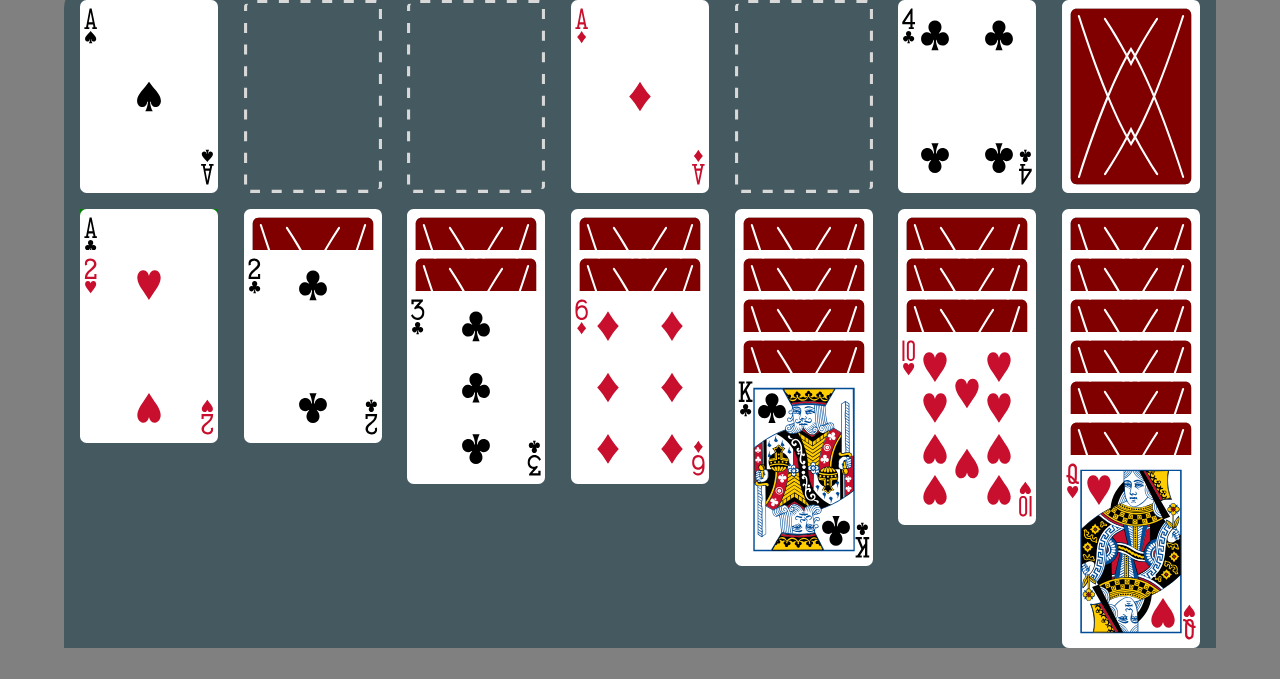
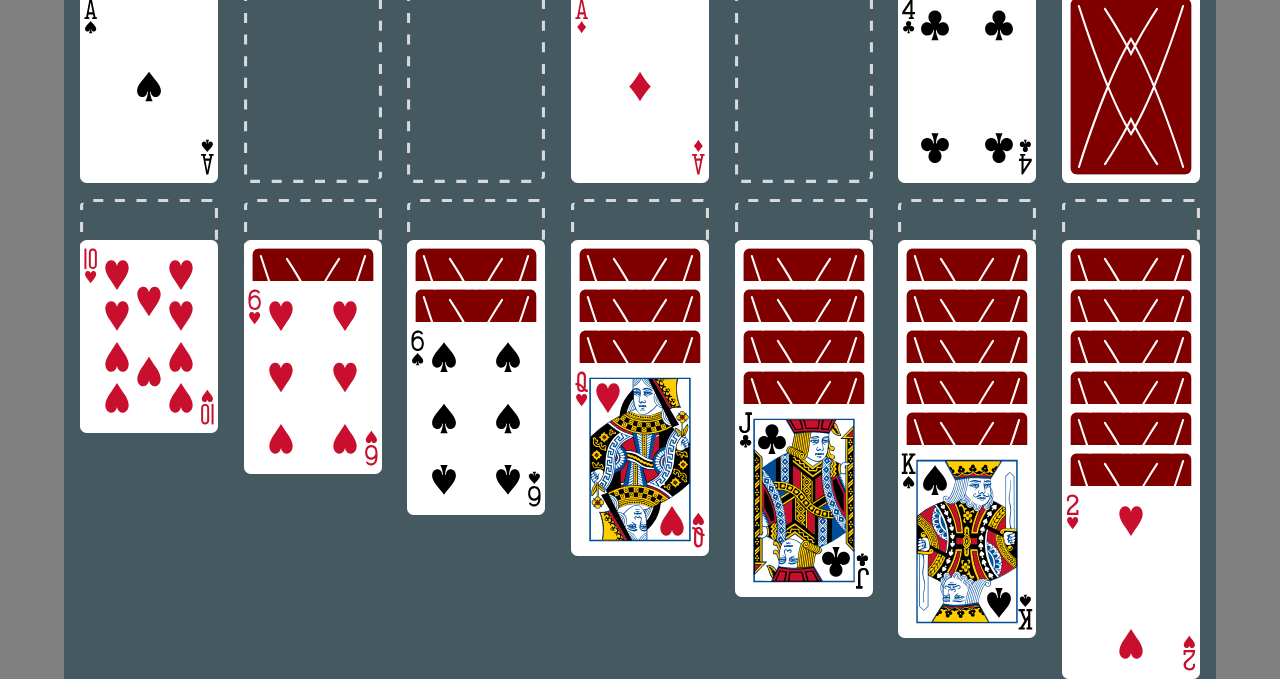
Before and after one commit to yutaokkots/2023-solitaire, a plain HTML site: page index.html in a window 1280 px wide. Shown: the part 166-845 px from the top of the page. Before the commit the page ends 814 px from the top, so only its background shows below. Drawn offline with Linux system fonts and the light colour scheme.

Commit message:
completed auto-shuffle and deal function for initiating game

```diff
--- a/css/style.css
+++ b/css/style.css
@@ -1,6 +1,6 @@
 :root {
     --main-row-1: 3vw;
-
+    --play-area-color: rgb(69, 90, 96);
 }
 
 body {
@@ -30,7 +30,7 @@ img {
 main {
     display:grid;
     grid-template-columns: 5vw auto 5vw;
-    grid-template-rows: auto auto auto;
+    grid-template-rows: auto auto auto auto;
 
 }
 
@@ -40,11 +40,11 @@ main {
     text-align:center;
     color:white;
     font-size: 2rem;
+    margin-bottom: -2.5rem;
 }
 
 #titleDivMain h1{
     margin: 0rem;
-
     background: linear-gradient(180deg, white, gray 100%);
     -webkit-text-fill-color: transparent;
     -webkit-background-clip: text;
@@ -52,9 +52,42 @@ main {
     vertical-align:center;
 }
 
+/*
+#titleDivMain {
+    display:grid;
+    grid-template-columns: auto auto 20vw;
+    grid-template-rows: 1rem;
+}
+
+#titleDivMain div{
+    background-color: rgb(69, 90, 96);
+} */
+
+#buttonArea {
+    height: 30px;
+    display:flex;
+    justify-content: flex-end;
+
+}
+
+#buttonArea div:nth-last-child(1){
+    background-color: var(--play-area-color);
+    width: 20vw;
+    height: 30px;
+    border-top-left-radius: 2rem;
+    border-top-right-radius: 0.5rem;
+    font-size: 0.8rem;
+}
+#buttonArea h4 {
+    margin-top: 0.3rem;
+    text-align: center;
+    color: gainsboro;
+}
+
+
 .foundationDiv {
     padding-top: 1rem;
-    padding-bottom: 1rem;
+    padding-bottom: 0.5rem;
 }
 
 #foundation {
@@ -62,7 +95,7 @@ main {
     border-top-left-radius: 1.5rem;
     width: auto;
     grid-template-columns: repeat(7, auto);
-    background-color: rgb(69, 90, 96);
+    background-color: var(--play-area-color);
     grid-column-gap: 2vw;
     padding-left: 1rem;
     padding-right: 1rem;
@@ -89,10 +122,11 @@ main {
     display: grid;
     width: auto;
     grid-template-columns: repeat(7, auto);
-    background-color: rgb(69, 90, 96);
+    background-color: var(--play-area-color);
     grid-column-gap: 2vw;
     padding-left: 1rem;
     padding-right: 1rem;
+    padding-top: 0.5rem;
 }
 
 /* Each column in tableau */
@@ -101,12 +135,11 @@ main {
     flex-direction: column;
     position:relative;
     align-items: flex-start;
-
 }
 
 /* Each card from 3rd -> end in column */
-/* USE THIS!! :nth-child(n+3) allows your to select all chidren after third position! */
-#tableau div div:nth-child(n+3) {
+/* USE THIS!! :nth-child(n+3) allows selection of all chidren after third position! */
+#tableau div div:nth-child(n+2) {
     margin-top: -110%;
 }
 
--- a/index.html
+++ b/index.html
@@ -19,10 +19,25 @@
     </footer>
 
     <main>
+        <!-- row 1 -->
         <div id="titleDiv"></div>
         <div id="titleDivMain"><h1>Tr'ondëk</h1></div>
         <div id="titleDiv"></div>
 
+
+        <!-- row 2 -->
+        <div></div>
+        <div id="buttonArea">
+            <div></div>
+            <div></div>
+            <div></div>
+            <div></div>
+            <div role="button"  tabIndex='0' ><h4>Play</h4></div>
+        </div>
+        <div></div>
+
+
+        <!-- row 3 -->
         <div class="foundationDiv"></div>
         <div class="foundationDiv" id="foundation">
             <div id="foundation-0"><img src="images/single_cards/SPADE-1.svg"></div>
@@ -35,66 +50,38 @@
         </div>
         <div class="foundationDiv"></div>
 
+        <!-- row 4 -->
         <div></div>
         <div id="tableau">
 
             <div id="tableau-0">
-                <div id='tab-0-origin'></div>
-                <div data-card="C02" id='tab-2-0'><img src="images/single_cards/CLUB-1.svg"> </div>
-
+                <div id='tab-0-origin'><img src="images/single_cards/EMPTY.svg"></div>
             </div>
 
             <div id="tableau-1">
-                <div id='tab-1-origin'></div>
-                <div id='tab-2-0'><img src="images/single_cards/BACK-2.svg"></div>
-                <div id='tab-2-1'><img src="images/single_cards/CLUB-2.svg"> </div>
-
+                <div id='tab-1-origin'><img src="images/single_cards/EMPTY.svg"></div>
             </div>
 
             <div id="tableau-2">
-                <!-- Use origin tab as placeholder for adding Kings -->
-                <div id='tab-2-origin'></div>
-                <div id='tab-2-0'><img src="images/single_cards/BACK-2.svg"></div>
-                <div id='tab-2-1'><img src="images/single_cards/BACK-2.svg"></div>
-                <div id='tab-2-2'><img src="images/single_cards/CLUB-3.svg"> </div>
+                <div id='tab-2-origin'><img src="images/single_cards/EMPTY.svg"></div>
+            </div>
 
+            <div id="tableau-3">
+                <div id='tab-3-origin'><img src="images/single_cards/EMPTY.svg"></div>
             </div>
-            <div id="tableau-3">
-                <div id='tab-3-origin'></div>
-                <div id='tab-3-0'><img src="images/single_cards/BACK-2.svg"></div>
-                <div id='tab-3-2'><img src="images/single_cards/BACK-2.svg"></div>
-                <div id='tab-3-3'><img src="images/single_cards/DIAMOND-6.svg"> </div>
 
-            </div>
             <div id="tableau-4">
-                <div id='tab-4-origin'></div>
-                <div id='tab-4-0'><img src="images/single_cards/BACK-2.svg"></div>
-                <div id='tab-4-1'><img src="images/single_cards/BACK-2.svg"></div>
-                <div id='tab-4-2'><img src="images/single_cards/BACK-2.svg"></div>
-                <div id='tab-4-3'><img src="images/single_cards/BACK-2.svg"></div>
-                <div id='tab-4-4'><img src="images/single_cards/CLUB-13-KING.svg"> </div>
-
+                <div id='tab-4-origin'><img src="images/single_cards/EMPTY.svg"></div>
             </div>
 
             <div id="tableau-5">
-                <div id='tab-5-origin'></div>
-                <div id='tab-5-0'><img src="images/single_cards/BACK-2.svg"></div>
-                <div id='tab-5-3'><img src="images/single_cards/BACK-2.svg"></div>
-                <div id='tab-5-4'><img src="images/single_cards/BACK-2.svg"></div>
-                <div id='tab-5-5'><img src="images/single_cards/HEART-10.svg"> </div>
-
+                <div id='tab-5-origin'><img src="images/single_cards/EMPTY.svg"></div>
             </div>
 
             <div id='tableau-6'>
-                <div id='tab-6-origin'></div>
-                <div id='tab-6-0'><img src="images/single_cards/BACK-2.svg"></div>
-                <div id='tab-6-1'><img src="images/single_cards/BACK-2.svg"></div>
-                <div id='tab-6-2'><img src="images/single_cards/BACK-2.svg"></div>
-                <div id='tab-6-3'><img src="images/single_cards/BACK-2.svg"></div>
-                <div id='tab-6-4'><img src="images/single_cards/BACK-2.svg"></div>
-                <div id='tab-6-5'><img src="images/single_cards/BACK-2.svg"></div>
-                <div id='tab-6-6'><img src="images/single_cards/HEART-12-QUEEN.svg"> </div>
+                <div id='tab-6-origin'><img src="images/single_cards/EMPTY.svg"></div>
             </div>
+
         </div>
         <div></div>
     </main>
--- a/js/constants.js
+++ b/js/constants.js
@@ -58,7 +58,7 @@ export const CARD_IMAGES = {
     D11: 'images/single_cards/DIAMOND-11-JACK.svg',
     D12: 'images/single_cards/DIAMOND-12-QUEEN.svg',
     D13: 'images/single_cards/DIAMOND-13-KING.svg',
-    BAK: 'images/single_cards/BACK-1.svg'
+    BAK: 'images/single_cards/BACK-2.svg'
 }
 
 // CARD_IMAGES[S01]
@@ -116,59 +116,58 @@ export const CARD_IMAGES = {
 
 
 export const CARD_LIBRARY = {
-    S01: {suit:'s', color:'b', value:1,  img:CARD_IMAGES['S01'], before:0,  after:2},
-    S02: {suit:'s', color:'b', value:2,  img:CARD_IMAGES['S02'], before:1,  after:3},
-    S03: {suit:'s', color:'b', value:3,  img:CARD_IMAGES['S03'], before:2,  after:4},
-    S04: {suit:'s', color:'b', value:4,  img:CARD_IMAGES['S04'], before:3,  after:5},
-    S05: {suit:'s', color:'b', value:5,  img:CARD_IMAGES['S05'], before:4,  after:6},
-    S06: {suit:'s', color:'b', value:6,  img:CARD_IMAGES['S06'], before:5,  after:7},
-    S07: {suit:'s', color:'b', value:7,  img:CARD_IMAGES['S07'], before:6,  after:8},
-    S08: {suit:'s', color:'b', value:8,  img:CARD_IMAGES['S08'], before:7,  after:9},
-    S09: {suit:'s', color:'b', value:9,  img:CARD_IMAGES['S09'], before:8,  after:0},
-    S10: {suit:'s', color:'b', value:10, img:CARD_IMAGES['S10'], before:9,  after:11},
-    S11: {suit:'s', color:'b', value:11, img:CARD_IMAGES['S11'], before:10, after:12},
-    S12: {suit:'s', color:'b', value:12, img:CARD_IMAGES['S12'], before:11, after:13},
-    S13: {suit:'s', color:'b', value:13, img:CARD_IMAGES['S13'], before:12, after:0},
-    H01: {suit:'h', color:'r', value:1,  img:CARD_IMAGES['H01'], before:0,  after:2},
-    H02: {suit:'h', color:'r', value:2,  img:CARD_IMAGES['H02'], before:1,  after:3},
-    H03: {suit:'h', color:'r', value:3,  img:CARD_IMAGES['H03'], before:2,  after:4},
-    H04: {suit:'h', color:'r', value:4,  img:CARD_IMAGES['H04'], before:3,  after:5},
-    H05: {suit:'h', color:'r', value:5,  img:CARD_IMAGES['H05'], before:4,  after:6},
-    H06: {suit:'h', color:'r', value:6,  img:CARD_IMAGES['H06'], before:5,  after:7},
-    H07: {suit:'h', color:'r', value:7,  img:CARD_IMAGES['H07'], before:6,  after:8},
-    H08: {suit:'h', color:'r', value:8,  img:CARD_IMAGES['H08'], before:7,  after:9},
-    H09: {suit:'h', color:'r', value:9,  img:CARD_IMAGES['H09'], before:8,  after:0},
-    H10: {suit:'h', color:'r', value:10, img:CARD_IMAGES['H10'], before:9,  after:11},
-    H11: {suit:'h', color:'r', value:11, img:CARD_IMAGES['H11'], before:10, after:12},
-    H12: {suit:'h', color:'r', value:12, img:CARD_IMAGES['H12'], before:11, after:13},
-    H13: {suit:'h', color:'r', value:13, img:CARD_IMAGES['H13'], before:12, after:0},
-    C01: {suit:'c', color:'b', value:1,  img:CARD_IMAGES['C01'], before:0,  after:2},
-    C02: {suit:'c', color:'b', value:2,  img:CARD_IMAGES['C02'], before:1,  after:3},
-    C03: {suit:'c', color:'b', value:3,  img:CARD_IMAGES['C03'], before:2,  after:4},
-    C04: {suit:'c', color:'b', value:4,  img:CARD_IMAGES['C04'], before:3,  after:5},
-    C05: {suit:'c', color:'b', value:5,  img:CARD_IMAGES['C05'], before:4,  after:6},
-    C06: {suit:'c', color:'b', value:6,  img:CARD_IMAGES['C06'], before:5,  after:7},
-    C07: {suit:'c', color:'b', value:7,  img:CARD_IMAGES['C07'], before:6,  after:8},
-    C08: {suit:'c', color:'b', value:8,  img:CARD_IMAGES['C08'], before:7,  after:9},
-    C09: {suit:'c', color:'b', value:9,  img:CARD_IMAGES['C09'], before:8,  after:0},
-    C10: {suit:'c', color:'b', value:10, img:CARD_IMAGES['C10'], before:9,  after:11},
-    C11: {suit:'c', color:'b', value:11, img:CARD_IMAGES['C11'], before:10, after:12},
-    C12: {suit:'c', color:'b', value:12, img:CARD_IMAGES['C12'], before:11, after:13},
-    C13: {suit:'c', color:'b', value:13, img:CARD_IMAGES['C13'], before:12, after:0},
-    D01: {suit:'d', color:'r', value:1,  img:CARD_IMAGES['D01'], before:0,  after:2},
-    D02: {suit:'d', color:'r', value:2,  img:CARD_IMAGES['D02'], before:1,  after:3},
-    D03: {suit:'d', color:'r', value:3,  img:CARD_IMAGES['D03'], before:2,  after:4},
-    D04: {suit:'d', color:'r', value:4,  img:CARD_IMAGES['D04'], before:3,  after:5},
-    D05: {suit:'d', color:'r', value:5,  img:CARD_IMAGES['D05'], before:4,  after:6},
-    D06: {suit:'d', color:'r', value:6,  img:CARD_IMAGES['D06'], before:5,  after:7},
-    D07: {suit:'d', color:'r', value:7,  img:CARD_IMAGES['D07'], before:6,  after:8},
-    D08: {suit:'d', color:'r', value:8,  img:CARD_IMAGES['D08'], before:7,  after:9},
-    D09: {suit:'d', color:'r', value:9,  img:CARD_IMAGES['D09'], before:8,  after:0},
-    D10: {suit:'d', color:'r', value:10, img:CARD_IMAGES['D10'], before:9,  after:11},
-    D11: {suit:'d', color:'r', value:11, img:CARD_IMAGES['D11'], before:10, after:12},
-    D12: {suit:'d', color:'r', value:12, img:CARD_IMAGES['D12'], before:11, after:13},
-    D13: {suit:'d', color:'r', value:13, img:CARD_IMAGES['D13'], before:12, after:0},
-    BCK: {suit:0,   color:0,   value:0,  img:CARD_IMAGES['BAK'], before:0,  after:0}
+    S01: {suit:'s', color:'b', value:1,  img:CARD_IMAGES['S01'], imgBack:CARD_IMAGES['BAK'], before:0,  after:2},
+    S02: {suit:'s', color:'b', value:2,  img:CARD_IMAGES['S02'], imgBack:CARD_IMAGES['BAK'], before:1,  after:3},
+    S03: {suit:'s', color:'b', value:3,  img:CARD_IMAGES['S03'], imgBack:CARD_IMAGES['BAK'], before:2,  after:4},
+    S04: {suit:'s', color:'b', value:4,  img:CARD_IMAGES['S04'], imgBack:CARD_IMAGES['BAK'], before:3,  after:5},
+    S05: {suit:'s', color:'b', value:5,  img:CARD_IMAGES['S05'], imgBack:CARD_IMAGES['BAK'], before:4,  after:6},
+    S06: {suit:'s', color:'b', value:6,  img:CARD_IMAGES['S06'], imgBack:CARD_IMAGES['BAK'], before:5,  after:7},
+    S07: {suit:'s', color:'b', value:7,  img:CARD_IMAGES['S07'], imgBack:CARD_IMAGES['BAK'], before:6,  after:8},
+    S08: {suit:'s', color:'b', value:8,  img:CARD_IMAGES['S08'], imgBack:CARD_IMAGES['BAK'], before:7,  after:9},
+    S09: {suit:'s', color:'b', value:9,  img:CARD_IMAGES['S09'], imgBack:CARD_IMAGES['BAK'], before:8,  after:0},
+    S10: {suit:'s', color:'b', value:10, img:CARD_IMAGES['S10'], imgBack:CARD_IMAGES['BAK'], before:9,  after:11},
+    S11: {suit:'s', color:'b', value:11, img:CARD_IMAGES['S11'], imgBack:CARD_IMAGES['BAK'], before:10, after:12},
+    S12: {suit:'s', color:'b', value:12, img:CARD_IMAGES['S12'], imgBack:CARD_IMAGES['BAK'], before:11, after:13},
+    S13: {suit:'s', color:'b', value:13, img:CARD_IMAGES['S13'], imgBack:CARD_IMAGES['BAK'], before:12, after:0},
+    H01: {suit:'h', color:'r', value:1,  img:CARD_IMAGES['H01'], imgBack:CARD_IMAGES['BAK'], before:0,  after:2},
+    H02: {suit:'h', color:'r', value:2,  img:CARD_IMAGES['H02'], imgBack:CARD_IMAGES['BAK'], before:1,  after:3},
+    H03: {suit:'h', color:'r', value:3,  img:CARD_IMAGES['H03'], imgBack:CARD_IMAGES['BAK'], before:2,  after:4},
+    H04: {suit:'h', color:'r', value:4,  img:CARD_IMAGES['H04'], imgBack:CARD_IMAGES['BAK'], before:3,  after:5},
+    H05: {suit:'h', color:'r', value:5,  img:CARD_IMAGES['H05'], imgBack:CARD_IMAGES['BAK'], before:4,  after:6},
+    H06: {suit:'h', color:'r', value:6,  img:CARD_IMAGES['H06'], imgBack:CARD_IMAGES['BAK'], before:5,  after:7},
+    H07: {suit:'h', color:'r', value:7,  img:CARD_IMAGES['H07'], imgBack:CARD_IMAGES['BAK'], before:6,  after:8},
+    H08: {suit:'h', color:'r', value:8,  img:CARD_IMAGES['H08'], imgBack:CARD_IMAGES['BAK'], before:7,  after:9},
+    H09: {suit:'h', color:'r', value:9,  img:CARD_IMAGES['H09'], imgBack:CARD_IMAGES['BAK'], before:8,  after:0},
+    H10: {suit:'h', color:'r', value:10, img:CARD_IMAGES['H10'], imgBack:CARD_IMAGES['BAK'], before:9,  after:11},
+    H11: {suit:'h', color:'r', value:11, img:CARD_IMAGES['H11'], imgBack:CARD_IMAGES['BAK'], before:10, after:12},
+    H12: {suit:'h', color:'r', value:12, img:CARD_IMAGES['H12'], imgBack:CARD_IMAGES['BAK'], before:11, after:13},
+    H13: {suit:'h', color:'r', value:13, img:CARD_IMAGES['H13'], imgBack:CARD_IMAGES['BAK'], before:12, after:0},
+    C01: {suit:'c', color:'b', value:1,  img:CARD_IMAGES['C01'], imgBack:CARD_IMAGES['BAK'], before:0,  after:2},
+    C02: {suit:'c', color:'b', value:2,  img:CARD_IMAGES['C02'], imgBack:CARD_IMAGES['BAK'], before:1,  after:3},
+    C03: {suit:'c', color:'b', value:3,  img:CARD_IMAGES['C03'], imgBack:CARD_IMAGES['BAK'], before:2,  after:4},
+    C04: {suit:'c', color:'b', value:4,  img:CARD_IMAGES['C04'], imgBack:CARD_IMAGES['BAK'], before:3,  after:5},
+    C05: {suit:'c', color:'b', value:5,  img:CARD_IMAGES['C05'], imgBack:CARD_IMAGES['BAK'], before:4,  after:6},
+    C06: {suit:'c', color:'b', value:6,  img:CARD_IMAGES['C06'], imgBack:CARD_IMAGES['BAK'], before:5,  after:7},
+    C07: {suit:'c', color:'b', value:7,  img:CARD_IMAGES['C07'], imgBack:CARD_IMAGES['BAK'], before:6,  after:8},
+    C08: {suit:'c', color:'b', value:8,  img:CARD_IMAGES['C08'], imgBack:CARD_IMAGES['BAK'], before:7,  after:9},
+    C09: {suit:'c', color:'b', value:9,  img:CARD_IMAGES['C09'], imgBack:CARD_IMAGES['BAK'], before:8,  after:0},
+    C10: {suit:'c', color:'b', value:10, img:CARD_IMAGES['C10'], imgBack:CARD_IMAGES['BAK'], before:9,  after:11},
+    C11: {suit:'c', color:'b', value:11, img:CARD_IMAGES['C11'], imgBack:CARD_IMAGES['BAK'], before:10, after:12},
+    C12: {suit:'c', color:'b', value:12, img:CARD_IMAGES['C12'], imgBack:CARD_IMAGES['BAK'], before:11, after:13},
+    C13: {suit:'c', color:'b', value:13, img:CARD_IMAGES['C13'], imgBack:CARD_IMAGES['BAK'], before:12, after:0},
+    D01: {suit:'d', color:'r', value:1,  img:CARD_IMAGES['D01'], imgBack:CARD_IMAGES['BAK'], before:0,  after:2},
+    D02: {suit:'d', color:'r', value:2,  img:CARD_IMAGES['D02'], imgBack:CARD_IMAGES['BAK'], before:1,  after:3},
+    D03: {suit:'d', color:'r', value:3,  img:CARD_IMAGES['D03'], imgBack:CARD_IMAGES['BAK'], before:2,  after:4},
+    D04: {suit:'d', color:'r', value:4,  img:CARD_IMAGES['D04'], imgBack:CARD_IMAGES['BAK'], before:3,  after:5},
+    D05: {suit:'d', color:'r', value:5,  img:CARD_IMAGES['D05'], imgBack:CARD_IMAGES['BAK'], before:4,  after:6},
+    D06: {suit:'d', color:'r', value:6,  img:CARD_IMAGES['D06'], imgBack:CARD_IMAGES['BAK'], before:5,  after:7},
+    D07: {suit:'d', color:'r', value:7,  img:CARD_IMAGES['D07'], imgBack:CARD_IMAGES['BAK'], before:6,  after:8},
+    D08: {suit:'d', color:'r', value:8,  img:CARD_IMAGES['D08'], imgBack:CARD_IMAGES['BAK'], before:7,  after:9},
+    D09: {suit:'d', color:'r', value:9,  img:CARD_IMAGES['D09'], imgBack:CARD_IMAGES['BAK'], before:8,  after:0},
+    D10: {suit:'d', color:'r', value:10, img:CARD_IMAGES['D10'], imgBack:CARD_IMAGES['BAK'], before:9,  after:11},
+    D11: {suit:'d', color:'r', value:11, img:CARD_IMAGES['D11'], imgBack:CARD_IMAGES['BAK'], before:10, after:12},
+    D12: {suit:'d', color:'r', value:12, img:CARD_IMAGES['D12'], imgBack:CARD_IMAGES['BAK'], before:11, after:13},
+    D13: {suit:'d', color:'r', value:13, img:CARD_IMAGES['D13'], imgBack:CARD_IMAGES['BAK'], before:12, after:0},
 }
 
 export const CARD_LIST = [
--- a/js/script.js
+++ b/js/script.js
@@ -48,6 +48,10 @@ let tableauStatus;           // the various decks in the tableau and what they c
 const mainElement = document.querySelector('main')
 mainElement.addEventListener('dragstart', (evt) => {
     console.log(evt)
+    evt.dataTransfer.setData("text/plain", `${evt.target.tagName}`)
+    console.log(evt.dataTransfer)
+    console.log(evt.dataTransferItemList)
+
 })
 
 
@@ -124,21 +128,65 @@ const elementMaker = (cardKey) => {
 
 console.log(elementMaker("C08"))
 
+currentDeck = randomShuffle(CARD_LIST)
 const renderStock = () => {
-    currentDeck = randomShuffle(CARD_LIST)
+
 }
-// function renderTableau(){
-//     startingTableau = {
-//         1:[1, ],
-//         2:[ , ],
-//         3:[ , ],
-//         4:[ , ],
-//         5:[ , ],
-//         6:[ , ],
-//         7:[ , ]
-//     }
 
-// }
+// const startingTableau = {
+//         1:[],
+//         2:['BCK', ],
+//         3:['BCK','BCK', ],
+//         4:['BCK','BCK','BCK', ],
+//         5:['BCK','BCK','BCK','BCK',],
+//         6:['BCK','BCK','BCK','BCK','BCK', ],
+//         7:['BCK','BCK','BCK','BCK','BCK','BCK',]
+
+const startingTableau = {
+        1:[1],
+        2:[-1,1],
+        3:[-1,-1,1],
+        4:[-1,-1,-1,1],
+        5:[-1,-1,-1,-1,1],
+        6:[-1,-1,-1,-1,-1,1],
+        7:[-1,-1,-1,-1,-1,-1,1]
+}
+
+// let testImg_02 = document.createElement('img');
+// testImg_02.src = CARD_IMAGES['BAK']
+// let testDiv_02 = document.createElement('div');
+// testDiv_02.id = 'tab-6-1'
+// testDiv_02.ondrop='traggedOnTop(evt)';       // ondrop or ondragenter?
+// testDiv_02.appendChild(testImg_02)
+// let testEl_02 = document.getElementById('tableau-1')
+// testEl_02.appendChild(testDiv_02)
+
+
+function renderTableau(){
+
+    // create a new div for each column in tableau
+    for (let n=1;n<8;n++) {
+        let nextTableauCol = document.querySelector(`#tableau-${n-1}`)
+
+        // assign the card to the div
+        startingTableau[n].forEach((card) => {
+            let nextCard = currentDeck.pop()
+            let nextImgElement = document.createElement('img')
+            if (card < 0){
+                nextImgElement.src = CARD_LIBRARY[nextCard]["imgBack"]
+            } else if (card > 0){
+                nextImgElement.src = CARD_LIBRARY[nextCard]["img"]
+            }
+            let nextDiv = document.createElement('div')
+            nextDiv.appendChild(nextImgElement)
+            nextDiv.setAttribute("data-card", `nextCard`)
+            nextTableauCol.appendChild(nextDiv);
+        })
+
+    }
+}
+
+renderTableau()
 
 
 /* ################################################ */
@@ -161,10 +209,11 @@ const renderStock = () => {
 
 
 
-let C02 = document.querySelector(`[data-card="C02"]`)   // select html using data-attribute, and modify css using class selector
-console.log(C02)
-console.log(C02.style)
-C02.style.backgroundColor = 'green';
+// let C02 = document.querySelector(`[data-card="C02"]`)   // select html using data-attribute, and modify css using class selector
+// console.log(C02)
+// console.log(C02.style)
+// C02.style.backgroundColor = 'green';
+
 
 // break up render() into smaller renderXxxx(), because it cam get bloated
 // Render function should transfer all states to user interface.
@@ -178,54 +227,6 @@ function render(){
 
 
 
-
-
-
-
-//test ////////////////////////////////////////
-// test script
-const draggedOnTop = (evt) => {
-    console.log(evt)
-}
-
-//// trying to understand:
-// How to self identify the card that is being dragged by the user, and the identity of the card that it is being dragged to, and run a function?
-
-let testImg_01 = document.createElement('img');
-testImg_01.src = CARD_IMAGES['H02']
-testImg_01.type = "H2"
-let testDiv_01 = document.createElement('div');
-testDiv_01.id = 'tab-5-1'
-testDiv_01.draggable='true';       // make draggable, add this attribute to div
-
-/// starting to drag the card -> change opacity, and should be able to grab the data from the object being dragged
-testDiv_01.addEventListener("dragstart", function(evt){
-    // evt.dataTransfer.setData()
-    console.log(evt)            //possible to edit or save into dataTransferItemList?
-    console.log(evt.dataTransfer.dataTransferItemList)
-    console.log(evt.dataTransfer);
-    console.log(evt.target)
-
-    // **important -> include a function that modifies the attribute of the <img> element to include card to search: e.g. 'H2'
-    // -> https://www.w3schools.com/tags/ref_attributes.asp
-
-
-    let evtData = evt.dataTransfer          //variable evtData is the evt.dataTransfer property
-    //evtData.dataTransferItemList.add()      //adding the data of the current card
-
-    evt.target.style.opacity = "0.5";
-});
-
-/// the end of the 'drag' event -> change opacity, and should be able to compare the grabbed data with target data
-testDiv_01.addEventListener("dragend", function(evt){
-    //
-    evt.target.style.removeProperty('opacity');
-});
-
-
-testDiv_01.appendChild(testImg_01)
-let testEl_01 = document.getElementById('tableau-0')
-testEl_01.appendChild(testDiv_01)
 
 
 
```
Also changed, not shown: index-2_experimentation.html (added, +102 -0 lines), js/script_experimentation.js (added, +48 -0 lines), 1 other file.
